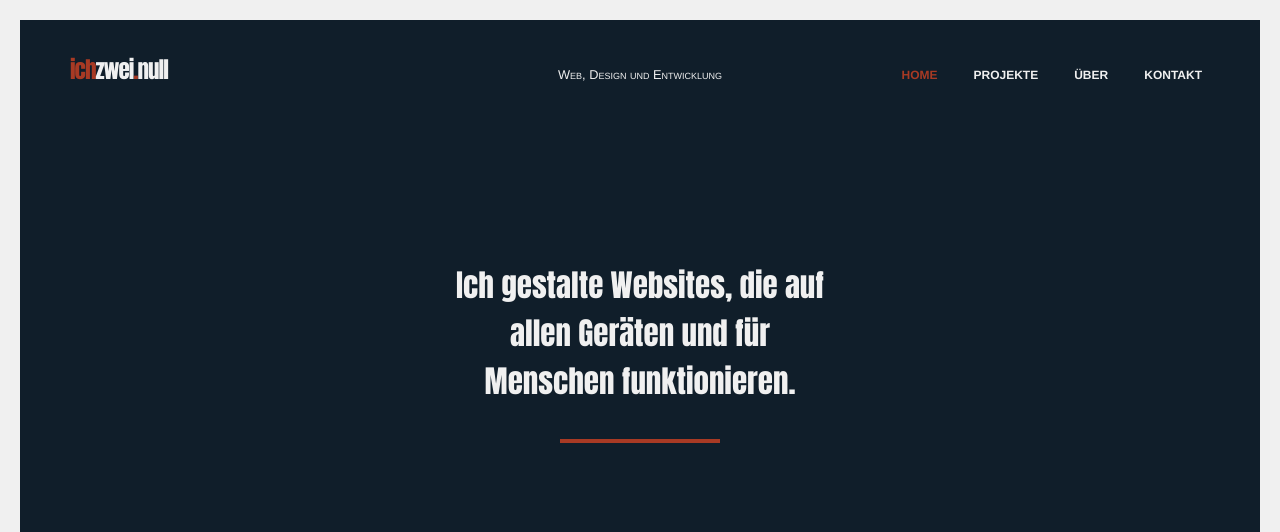
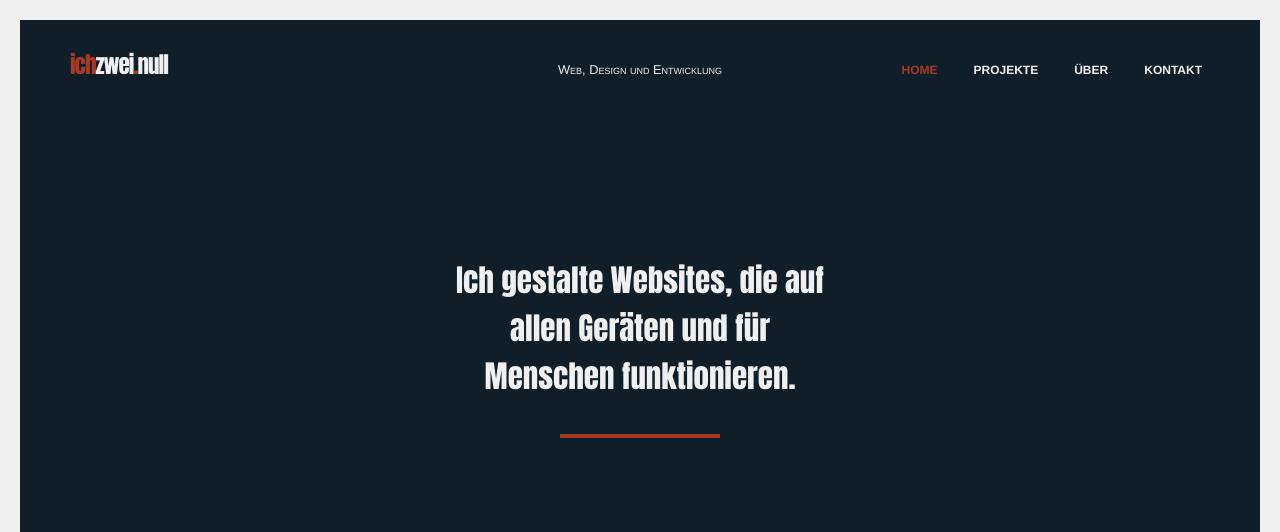
Before and after one commit to rschach/ichzweinull, a Jekyll site: the page built from index.html, in a window 1280 px wide. Shown: the top 532 px of the page. Built offline with Jekyll 4.4.1, drawn with Linux system fonts in a browser that asks for light colours; nearby versions of some CDN libraries; some web fonts are replaced.

Commit message:
Layout adjustments

```diff
--- a/_sass/2-layout/_header.sass
+++ b/_sass/2-layout/_header.sass
@@ -1,6 +1,6 @@
 .main-header
   width: 100%
-  margin: 30px 0 0
+  margin: 25px 0 0
   padding: 0 50px
 
   +media($nav-collapse)
--- a/_sass/2-layout/_home.sass
+++ b/_sass/2-layout/_home.sass
@@ -9,8 +9,11 @@
     max-width: 390px
     margin: 12.5vh auto 0
 
+    +media($large)
+      margin: 15vh auto 0
+
     +media($huge)
-      margin: 18vh auto 0
+      margin: 17.5vh auto 0
 
     p
       text-align: center
--- a/css/main.css
+++ b/css/main.css
@@ -215,7 +215,7 @@ section {
 
 .main-header {
   width: 100%;
-  margin: 30px 0 0;
+  margin: 25px 0 0;
   padding: 0 50px; }
   @media screen and (min-width: 1000px) {
     .main-header {
@@ -292,9 +292,12 @@ section {
   .home .container {
     max-width: 390px;
     margin: 12.5vh auto 0; }
+    @media screen and (min-width: 1400px) {
+      .home .container {
+        margin: 15vh auto 0; } }
     @media screen and (min-width: 1600px) {
       .home .container {
-        margin: 18vh auto 0; } }
+        margin: 17.5vh auto 0; } }
     .home .container p {
       text-align: center; }
   @media (max-width: 480px) {
```
